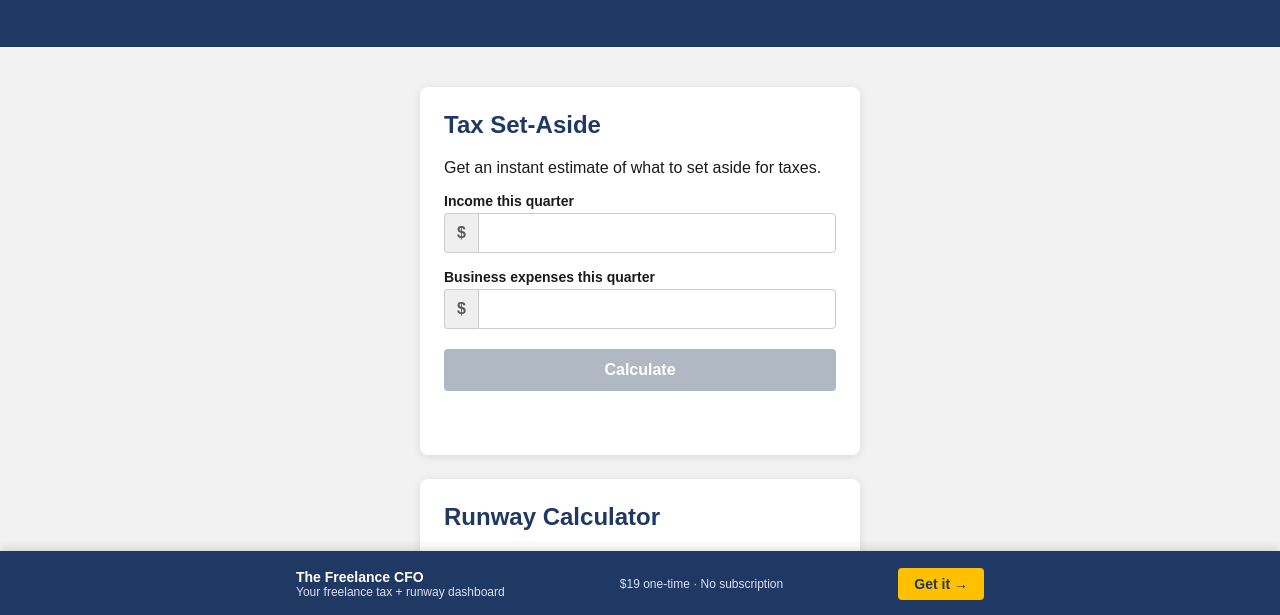
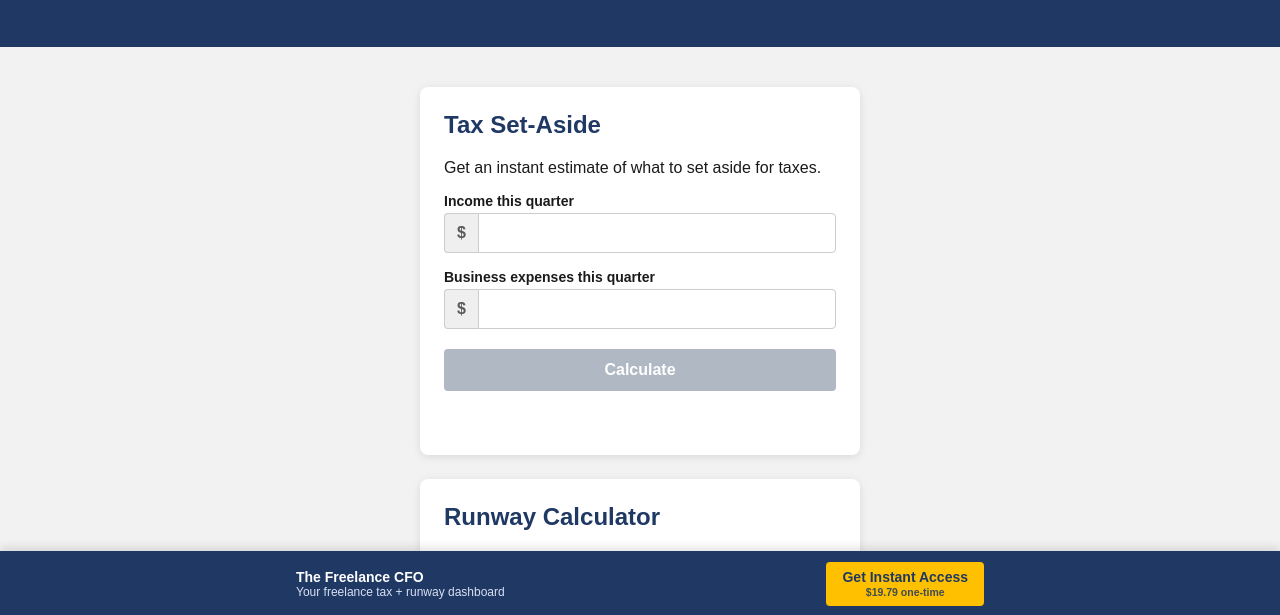
Before and after one commit to MundusFlow/freelance-tax-runway-estimator, a plain HTML site: page index.html in a window 1280 px wide. Shown: the part 183-798 px from the top of the page. Drawn offline with Linux system fonts and the light colour scheme.

Commit message:
Combine sticky CTA text and price into a single button
Changes "Get it" to "Get Instant Access" with the price shown neatly
inside the same button box, and corrects the displayed price to match
the actual Stripe price ($19.79).

Co-Authored-By: Claude Sonnet 5 <noreply@anthropic.com>

```diff
--- a/index.html
+++ b/index.html
@@ -137,8 +137,10 @@
         <span class="sticky-bar-title">The Freelance CFO</span>
         <span class="sticky-bar-subtitle">Your freelance tax + runway dashboard</span>
       </div>
-      <span class="sticky-bar-price">$19 one-time &middot; No subscription</span>
-      <a href="https://buy.stripe.com/6oU7sK0Ul2Aa8Ql6jY8g001" class="sticky-bar-button" target="_blank" rel="noopener">Get it &rarr;</a>
+      <a href="https://buy.stripe.com/6oU7sK0Ul2Aa8Ql6jY8g001" class="sticky-bar-button" target="_blank" rel="noopener">
+        <span class="sticky-bar-button-text">Get Instant Access</span>
+        <span class="sticky-bar-button-price">$19.79 one-time</span>
+      </a>
     </div>
   </div>
 
--- a/style.css
+++ b/style.css
@@ -439,24 +439,29 @@ button:hover {
   text-overflow: ellipsis;
 }
 
-.sticky-bar-price {
-  color: #D9E1F2;
-  font-size: 12px;
+.sticky-bar-button {
+  flex-shrink: 0;
+  display: flex;
+  flex-direction: column;
+  align-items: center;
+  line-height: 1.3;
+  background-color: #FFC000;
+  color: #1F3864;
+  text-decoration: none;
+  padding: 6px 16px;
+  border-radius: 4px;
   white-space: nowrap;
-  flex-shrink: 0;
 }
 
-.sticky-bar-button {
-  flex-shrink: 0;
-  display: inline-block;
-  background-color: #FFC000;
-  color: #1F3864;
+.sticky-bar-button-text {
   font-weight: bold;
   font-size: 14px;
-  text-decoration: none;
-  padding: 8px 16px;
-  border-radius: 4px;
-  white-space: nowrap;
+}
+
+.sticky-bar-button-price {
+  font-size: 10.5px;
+  font-weight: 600;
+  opacity: 0.85;
 }
 
 .sticky-bar-button:hover {
@@ -469,8 +474,7 @@ button:hover {
     padding: 0 12px;
   }
 
-  .sticky-bar-subtitle,
-  .sticky-bar-price {
+  .sticky-bar-subtitle {
     display: none;
   }
 }
```
